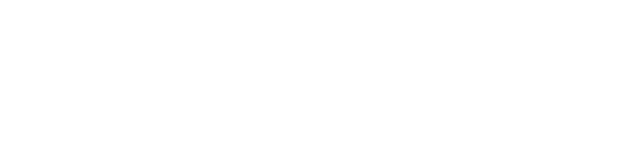
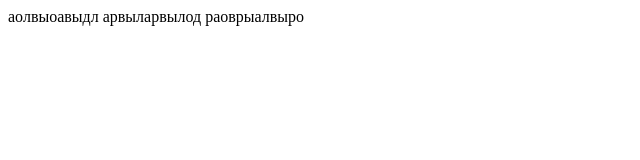
Before and after one commit to mrd8562/evi_expert, a plain HTML site: page test.html in a window 1280 px wide. Shown: the whole page, without its empty margins (0-640 px from the left). Drawn offline with Linux system fonts and the light colour scheme.

Commit message:
дописал текст

```diff
--- a/test.html
+++ b/test.html
@@ -6,6 +6,8 @@
     <title>Document</title>
 </head>
 <body>
-
+    аолвыоавыдл
+    арвыларвылод
+    раоврыалвыро
 </body>
 </html>
```
